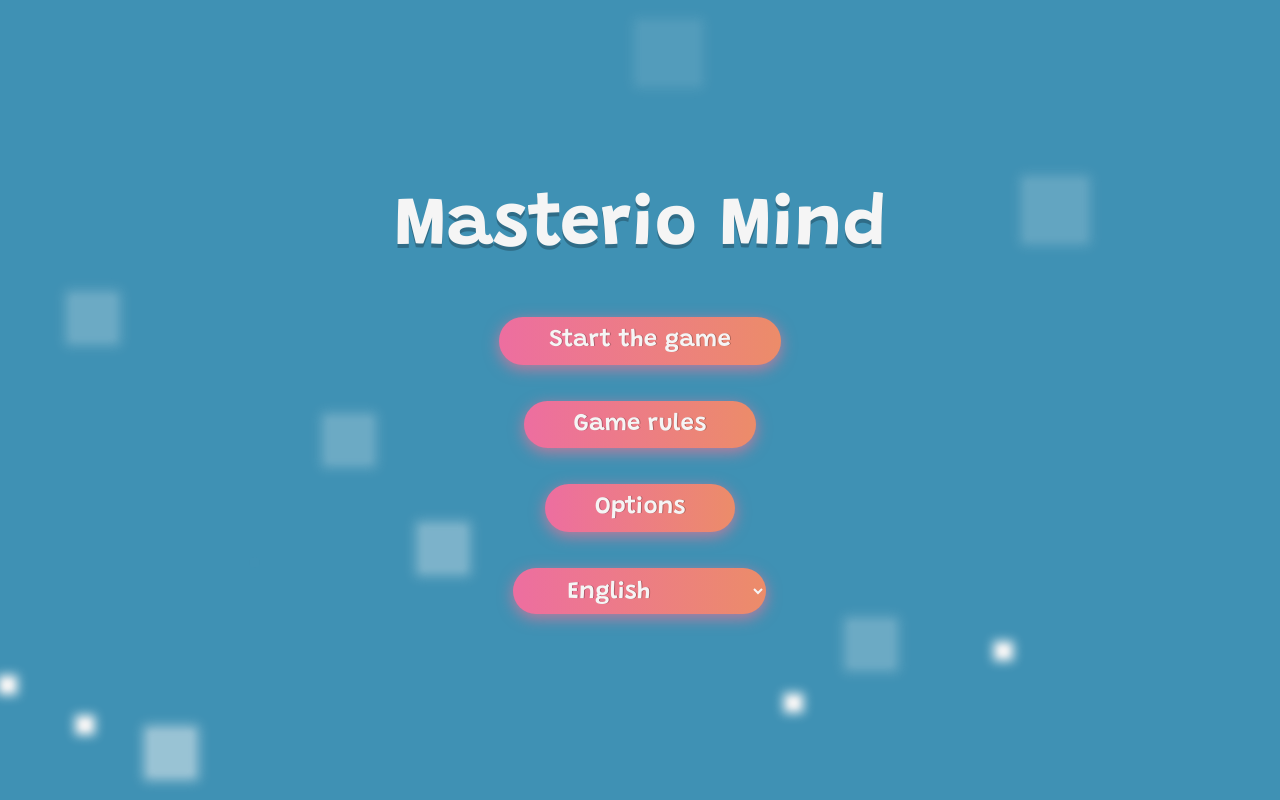
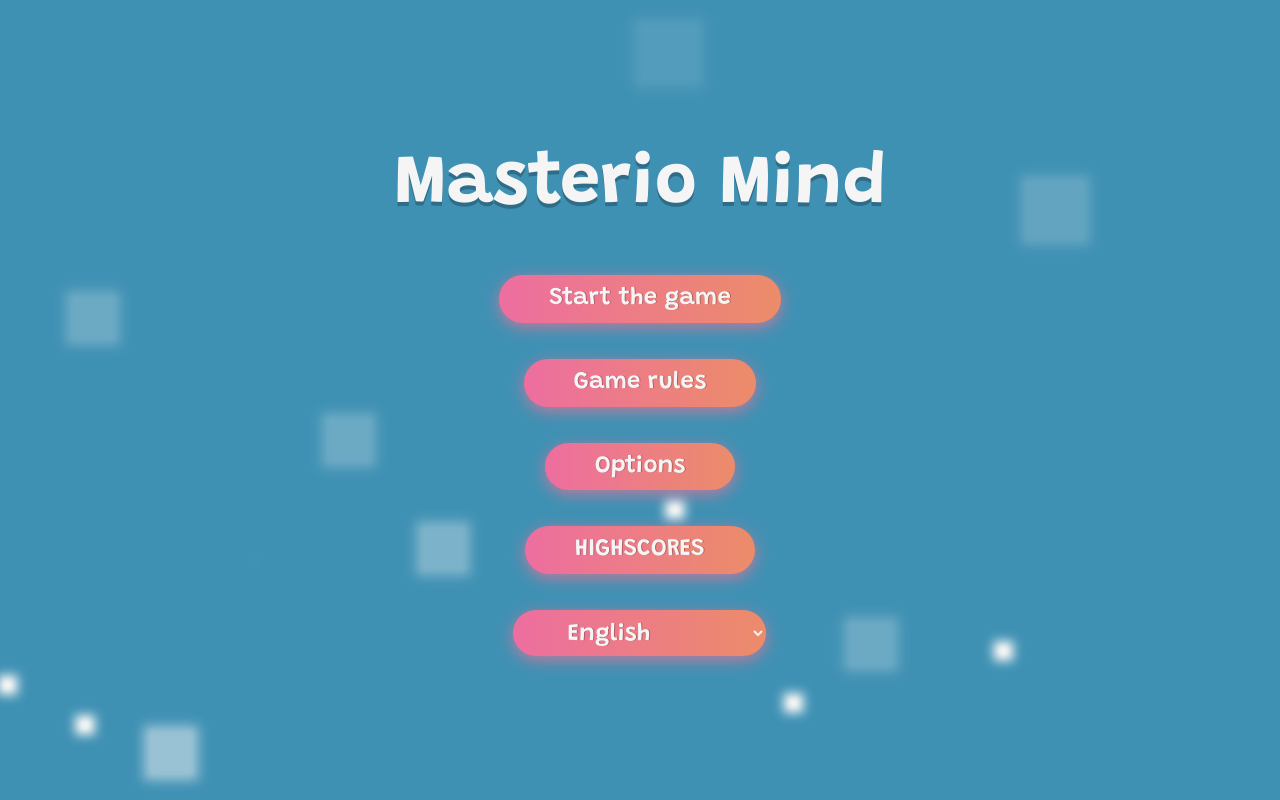
Before and after one commit to LoranMaes/Coworking_MasterioMind, a plain HTML site: page index.html in a window 1280 px wide. Drawn offline with Linux system fonts and the light colour scheme.

Commit message:
Update index.html

```diff
--- a/index.html
+++ b/index.html
@@ -26,6 +26,7 @@
                 <button class="button main" id="starten_btn">SPEL STARTEN</button>
                 <button class="button main" id="spelregels_btn">SPELREGELS</button>
                 <button class="button main" id="opties_btn">OPTIES</button>
+                <button class="button main" id="highscores-btn">HIGHSCORES</button>
                 <label for="taal_btn" id="label_for_lang">Lang:</label>
                 <select class="button main" id="taal_btn">
                     <option value="en">English</option>
```
